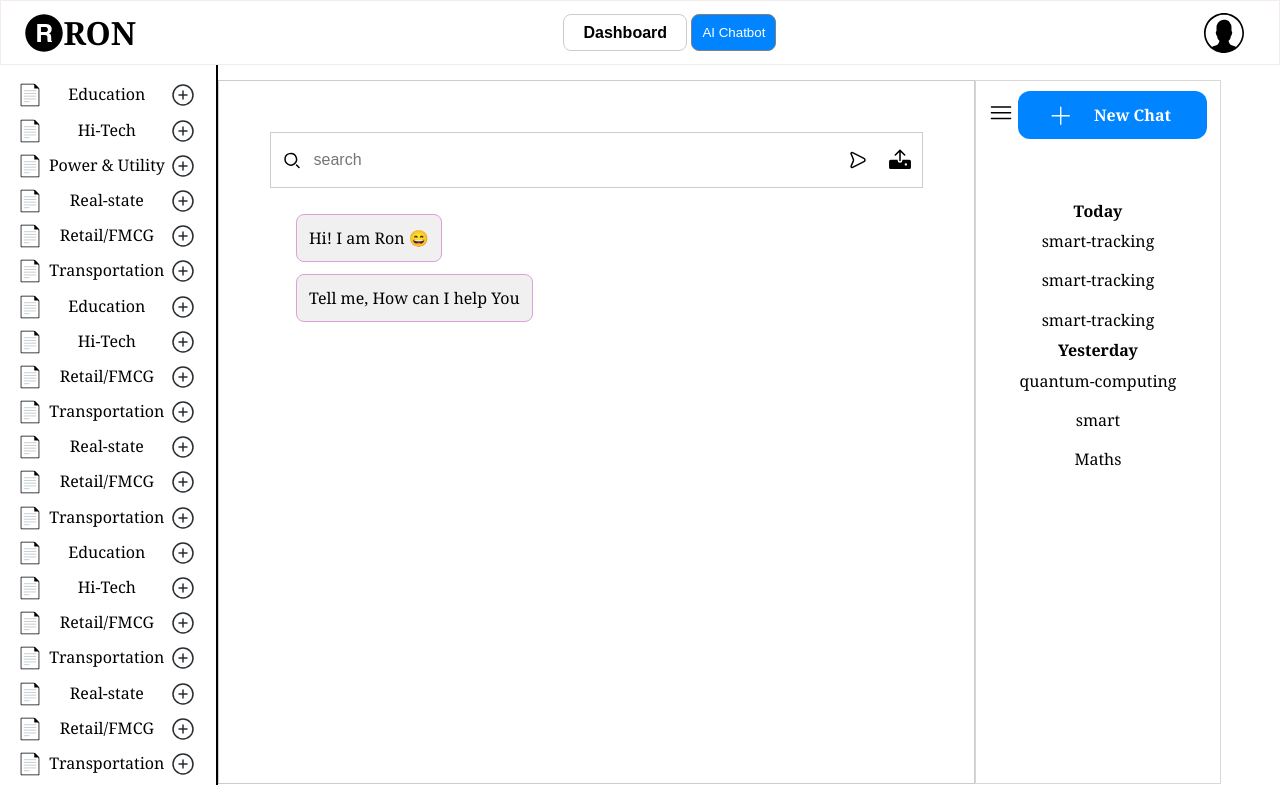
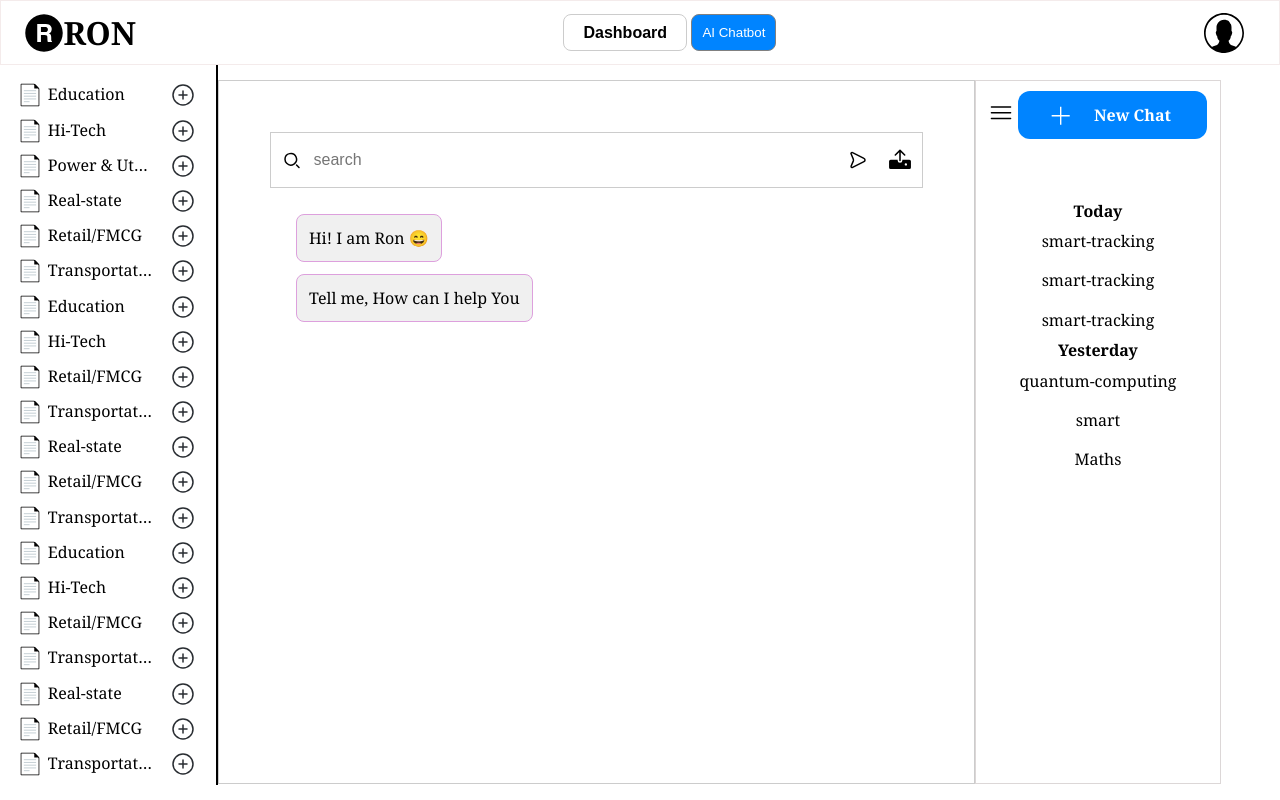
Before and after one commit to sanjeev74kr/AI-Chatbot, a React (Create React App) app: page / in a window 1280 px wide. Built offline with nearby package versions, Linux system fonts and the light colour scheme.

Commit message:
fixed position of data and icon inside left container

```diff
--- a/src/css/App.css
+++ b/src/css/App.css
@@ -97,11 +97,9 @@
   height: 90vh;
   border-right:2px solid black;
   padding: 1%;
-
   overflow: auto;
   scroll-behavior:auto;
   background-color:white;
-
 }
 
 .Sample-data{
@@ -109,7 +107,7 @@ display: flex;
 color:color;
 padding:2%;
 margin-right: 1%;
-justify-content: space-between;
+justify-content: flex-start;
 }
 
 .page-icon {
@@ -118,10 +116,19 @@ justify-content: space-between;
 
 .data {
   padding: 1%;
+  margin-left: 1%;
+  margin-right: 2%;
+  width:60%;
+  overflow: hidden;
+  white-space: nowrap;
+  text-overflow: ellipsis;
+
+  overflow-y:hidden;
 }
 
 .expand-button {
   padding: 1%;
+  margin-left: auto;
 }
 
 
--- a/src/utils/sampleData.js
+++ b/src/utils/sampleData.js
@@ -1,7 +1,7 @@
  const sampleData=[
     "Education",
       "Hi-Tech",
-      "Power & Utility",
+      "Power & UtilityPower & Utility",
       "Real-state",
       "Retail/FMCG",
       "Transportation",
```
